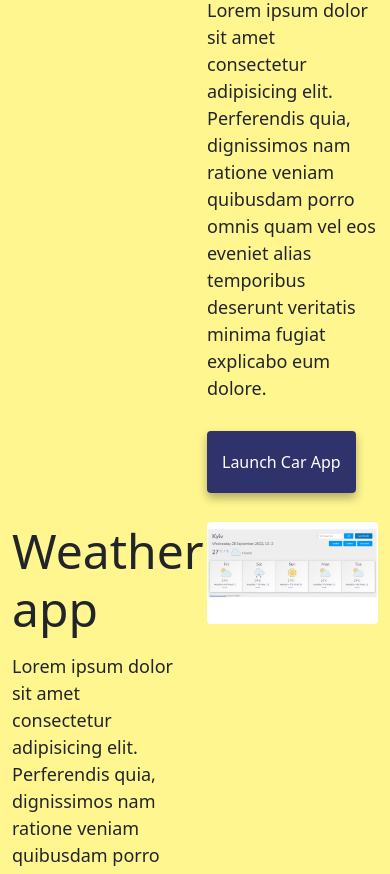
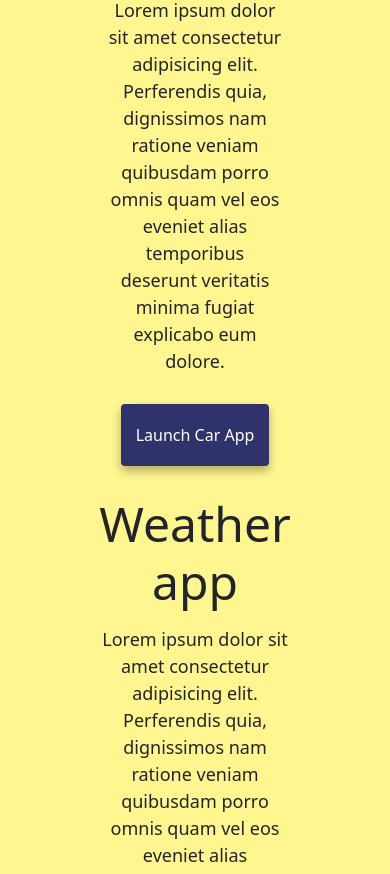
Before and after one commit to IrynaRybka/test-about-me, a website: page index.html in a window 390 px wide. Shown: the part 889-1763 px from the top of the page. Drawn offline with nearby package versions, Linux system fonts and the light colour scheme.

Commit message:
responce

```diff
--- a/index.html
+++ b/index.html
@@ -61,10 +61,10 @@
     </div>
     <div class="container">
       <div class="row">
-        <div class="col-6">
+        <div class="col-6 picture">
           <img src="images/car.jpg" class="img-fluid rounded" width="800"/>
         </div>
-        <div class="col-6">
+        <div class="col-6 pecularites">
           <h2 class="mb-3">The World`s Fastest car app</h2>
           <p>
             Lorem ipsum dolor sit amet consectetur adipisicing elit. Perferendis
@@ -78,7 +78,7 @@
         </div>
       </div>
       <div class="row mt-5">
-        <div class="col-6">
+        <div class="col-6 pecularites">
           <h2 class="mb-3">Weather app</h2>
           <p>
             Lorem ipsum dolor sit amet consectetur adipisicing elit. Perferendis
@@ -90,16 +90,16 @@
             <a href="https://velvety-lamington-976da9.netlify.app/" class="primary-link" target="_blank" rel="noreferrer noopener">Launch Weather App</a>
           </div>
         </div>
-        <div class="col-6">
+        <div class="col-6 picture">
           <img src="images/weather.jpg" class="img-fluid rounded" width="800"/>
         </div>
       </div>
       <div class="row mt-5">
-        <div class="col-6">
+        <div class="col-6 picture">
           <img src="images/responcive.png" class="img-fluid rounded" width="800"/>
         </div>
-        <div class="col-6">
-          <h2 class="mb-3">What I can do app</h2>
+        <div class="col-6 pecularites">
+          <h2 class="mb-3">Skills app</h2>
           <p>
             Lorem ipsum dolor sit amet consectetur adipisicing elit. Perferendis
             quia, dignissimos nam ratione veniam quibusdam porro omnis quam vel
@@ -107,7 +107,7 @@
             explicabo eum dolore.
           </p>
           <div class="mt-5">
-            <a href="https://irynarybka.github.io/hw-3-02w" class="primary-link" target="_blank" rel="noreferrer noopener">Launch What I can do app</a>
+            <a href="https://irynarybka.github.io/hw-3-02w" class="primary-link link" target="_blank" rel="noreferrer noopener">Launch Skills app</a>
           </div>
         </div>
       </div>
--- a/style.css
+++ b/style.css
@@ -88,3 +88,34 @@ p {
 .email-link:hover {
   text-decoration: underline;
 }
+@media screen and (max-width: 767px) {
+  .picture {
+      position: absolute;
+      width: 1px;
+      height: 1px;
+      margin: -1px;
+      border: 0;
+      padding: 0;
+
+      white-space: nowrap;
+      clip-path: inset(100%);
+      clip: rect(0 0 0 0);
+      overflow: hidden;
+  }
+  .container {
+    text-align: center;
+  }
+  .row {
+    display: block;
+  }
+  .col-6.pecularites {
+    display: inline-table;
+    min-width: 200px;
+
+
+  }
+
+}
+@media screen and (min-width: 768px) {
+
+}
```
